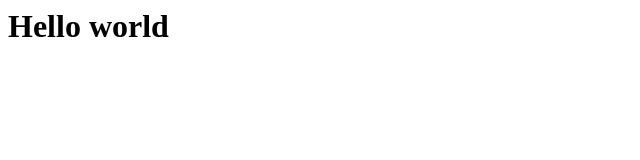
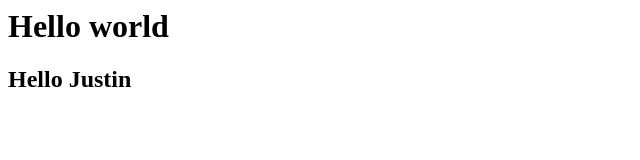
Before and after one commit to yanovsk/hello-world, a plain HTML site: page index.html in a window 1280 px wide. Shown: the whole page, without its empty margins (0-640 px from the left). Drawn offline with Linux system fonts and the light colour scheme.

Commit message:
added new line

```diff
--- a/index.html
+++ b/index.html
@@ -1 +1,2 @@
 <h1>Hello world</h1>
+<h2>Hello Justin</h2>
```
